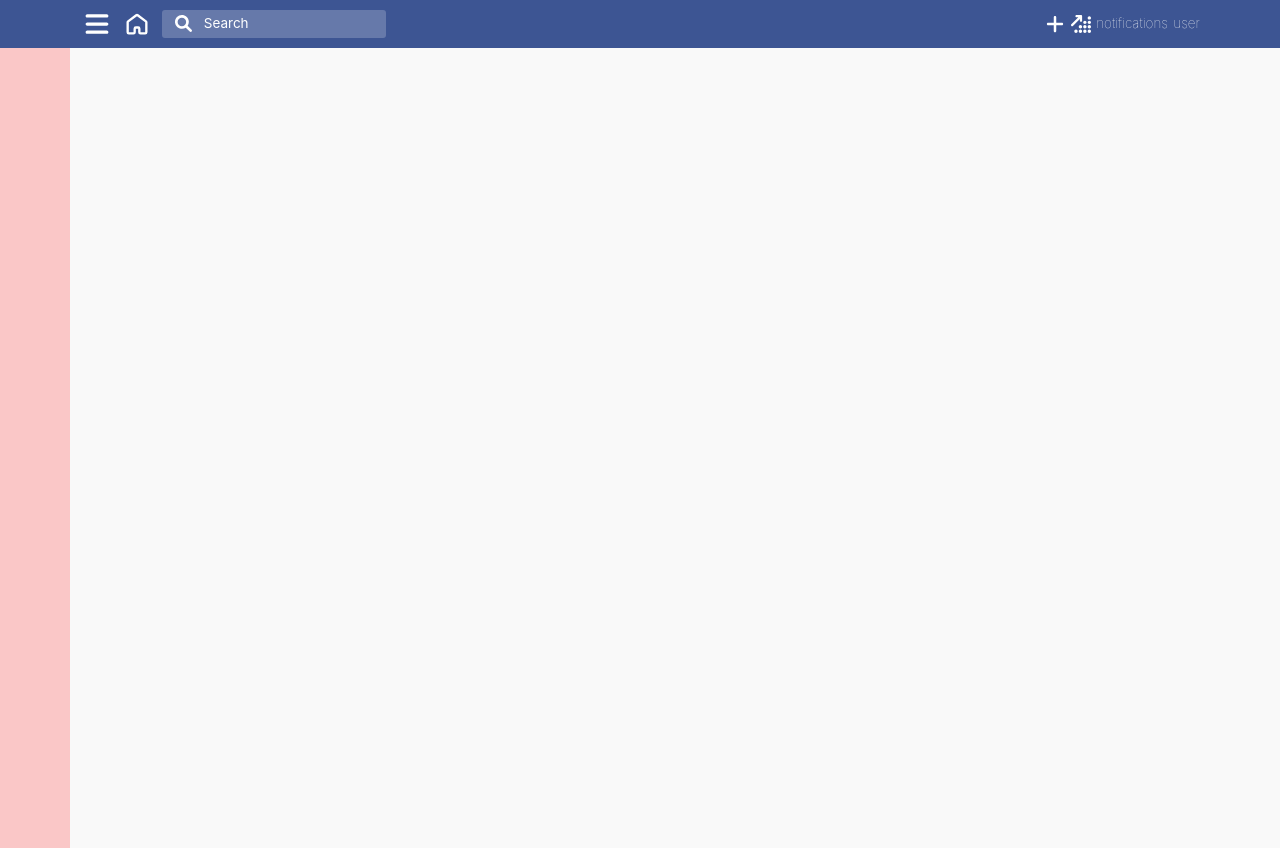
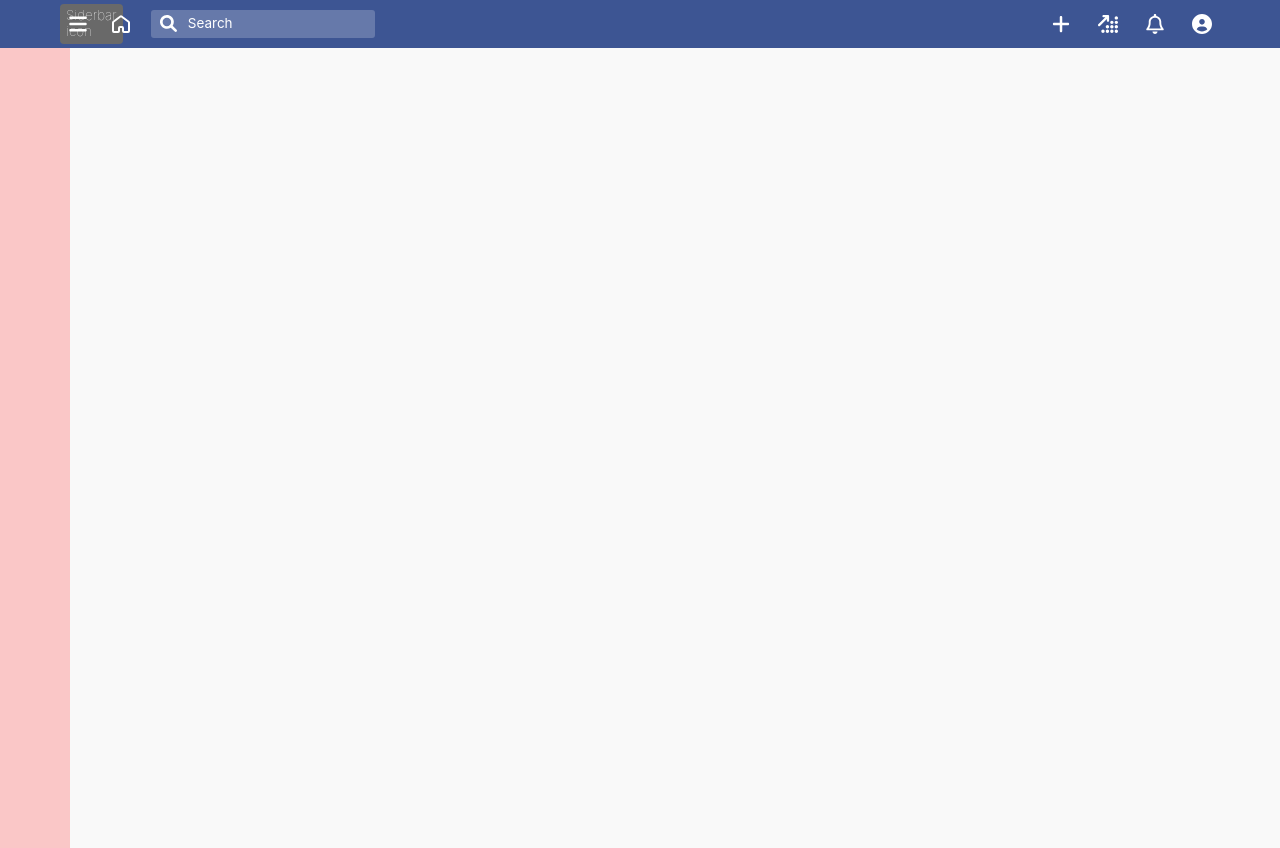
Before and after one commit to flaviodorta/todofeito-app-client, a React (Create React App) app: page /#/inbox in a window 1280 px wide. Both pictures are taken after a click on the button 97 px from the left and 24 px from the top of the page. Built offline with nearby package versions, Linux system fonts and the light colour scheme.

Commit message:
fix: changed hovered div of input with onFocus and onBlur property to apply width effect when focus and unapply when lose focus

```diff
--- a/src/components/app/Navbar/Navbar.component.tsx
+++ b/src/components/app/Navbar/Navbar.component.tsx
@@ -9,13 +9,16 @@ import {
   ShortcutInputButton,
 } from './Navbar.styles';
 import { baseTheme } from '../../../styles/theme/theme';
+import { useState } from 'react';
 
 import { HomeOutlineIcon as HomeIcon } from '../../icons/HomeOutlineIcon';
 import { ArrowGrowthIcon as CompletedTodosIcon } from '../../icons/ArrowGrowthIcon';
 import { PlusSolidIcon as AddTaskIcon } from '../../icons/PlusSolidIcon';
 import { BarsSolidIcon as SidebarIcon } from '../../icons/BarsSolidIcon';
 import { MaginifyingGlassSolidIcon as SearchIcon } from '../../icons/MagnifyingGlassSolidIcon';
-import { useState } from 'react';
+import { BellRegularIcon as NotificationsIcon } from '../../icons/BellRegularIcon';
+import { CircleUserSolidIcon as UserIcon } from '../../icons/CircleUserSolidIcon';
+import { Label } from '../../shared/Label/Label';
 
 export type NavbarProps = {
   toggleSidebar: () => void;
@@ -37,14 +40,15 @@ export function Navbar(props: NavbarProps) {
       <Ul>
         <Li>
           <NavIconButton onClick={props.toggleSidebar}>
-            <SidebarIcon height={'26px'} width={'26px'} fill={white} />
+            <SidebarIcon fill={white} />
           </NavIconButton>
+          <Label content={'Siderbar icon'} />
         </Li>
 
         <Li>
           <NavLink to='/home'>
             <NavIconButton>
-              <HomeIcon height={'28px'} width={'28px'} stroke={white} />
+              <HomeIcon height={'24px'} width={'24px'} stroke={white} />
             </NavIconButton>
           </NavLink>
         </Li>
@@ -52,12 +56,10 @@ export function Navbar(props: NavbarProps) {
         <HoveredDiv
           isInputOpen={isInputOpen}
           isInputHover={isInputHover}
-          onClick={openInput}
           onMouseEnter={enterCursorInput}
-          onMouseLeave={() => {
-            closeInput();
-            leaveCursorInput();
-          }}
+          onMouseLeave={leaveCursorInput}
+          onFocus={openInput}
+          onBlur={closeInput}
         >
           <Li>
             <SearchIcon id='search-icon' />
@@ -75,13 +77,28 @@ export function Navbar(props: NavbarProps) {
 
       <Ul>
         <Li>
-          <AddTaskIcon fill={white} />
+          <NavIconButton>
+            <AddTaskIcon fill={white} />
+          </NavIconButton>
         </Li>
+
         <Li>
-          <CompletedTodosIcon fill={white} />
+          <NavIconButton>
+            <CompletedTodosIcon fill={white} />
+          </NavIconButton>
         </Li>
-        <Li>notifications</Li>
-        <Li>user</Li>
+
+        <Li>
+          <NavIconButton>
+            <NotificationsIcon fill={white} />
+          </NavIconButton>
+        </Li>
+
+        <Li>
+          <NavIconButton>
+            <UserIcon fill={white} />
+          </NavIconButton>
+        </Li>
       </Ul>
     </Nav>
   );
--- a/src/components/app/Navbar/Navbar.styles.ts
+++ b/src/components/app/Navbar/Navbar.styles.ts
@@ -2,14 +2,14 @@ import styled, { css, DefaultTheme, ThemedStyledProps } from 'styled-components'
 import { Link } from 'react-router-dom';
 import { HoveredDivProps, InputProps } from './Navbar.types';
 
-const inputOpenCSS = <T, P extends DefaultTheme>(props: ThemedStyledProps<T, P>) => css`
+const inputOpenCSS = <P, T extends DefaultTheme>(props: ThemedStyledProps<P, T>) => css`
   background-color: ${props.theme.colors.white};
   color: ${props.theme.colors.font};
 
   transition: color 0.125s ease, background-color 0.175s ease;
 `;
 
-const searchIconOpenInputCSS = <T, P extends DefaultTheme>(props: ThemedStyledProps<T, P>) => css`
+const searchIconOpenInputCSS = <P, T extends DefaultTheme>(props: ThemedStyledProps<P, T>) => css`
   fill: ${(props) => props.theme.colors.primary.one};
 
   transition: fill 0.125s ease;
@@ -20,7 +20,7 @@ export const Nav = styled.nav`
   width: 100vw;
   background-color: ${(props) => props.theme.colors.primary.one};
   display: flex;
-  padding: 1.2rem 8rem;
+  padding: 1.2rem 6rem;
 
   display: flex;
   justify-content: space-between;
@@ -39,6 +39,10 @@ export const Ul = styled.ul`
   li:not(:last-child) {
     margin-right: 0.54rem;
   }
+
+  &:nth-child(2) li:not(:last-child) {
+    margin-right: 1.11rem;
+  }
 `;
 
 export const Li = styled.li`
@@ -53,7 +57,7 @@ export const Li = styled.li`
     width: 1.7rem;
     height: 1.7rem;
     position: relative;
-    left: 1.4rem;
+    left: 1.3rem;
     fill: ${(props) => props.theme.colors.white};
 
     transition: fill 0.125s ease;
@@ -67,11 +71,12 @@ export const NavIconButton = styled.button`
 
   background-color: transparent;
   border: none;
-  border-radius: 4px;
   outline: none;
   cursor: pointer;
   transition: all 0.225 ease;
-  padding: 4px;
+  padding: 0.4rem 0.8rem;
+  height: 4.8rem;
+  width: auto;
 
   &:hover {
     background-color: rgba(255, 255, 255, 0.19);
@@ -85,8 +90,8 @@ export const NavLink = styled(Link)`
 `;
 
 export const Input = styled.input<InputProps>`
-  margin-left: -1.6rem;
-  text-indent: 3.8rem;
+  margin-left: -1.3rem;
+  text-indent: 3.3rem;
   padding: 0.6rem 0.4rem;
   border-radius: 3px;
   border: none;
--- /dev/null
+++ b/src/components/icons/CircleUserSolidIcon.tsx
@@ -0,0 +1,11 @@
+import { ReactComponent as SvgIcon } from '../../assets/svgs/circle-user-solid.svg';
+import { IconProps } from './types/IconProps.types';
+import { baseTheme } from '../../styles/theme/theme';
+
+export function CircleUserSolidIcon({
+  height = baseTheme.sizes.icon,
+  width = baseTheme.sizes.icon,
+  ...restProps
+}: IconProps): JSX.Element {
+  return <SvgIcon height={height} width={width} {...restProps} />;
+}
--- /dev/null
+++ b/src/components/shared/Label/Label.styles.ts
@@ -0,0 +1,9 @@
+import styled from 'styled-components';
+
+export const Div = styled.div`
+  background-color: ${(props) => props.theme.colors.grey.one};
+  border: none;
+  border-radius: 4px;
+  padding: 0.4rem 0.6rem;
+  position: absolute;
+`;
--- /dev/null
+++ b/src/components/shared/Label/Label.tsx
@@ -0,0 +1,6 @@
+import { LabelProps } from './Label.types';
+import { Div } from './Label.styles';
+
+export function Label(props: LabelProps): JSX.Element {
+  return <Div>{props.content}</Div>;
+}
--- /dev/null
+++ b/src/components/shared/Label/Label.types.ts
@@ -0,0 +1,3 @@
+export type LabelProps = {
+  content: string;
+};
--- a/src/styles/global-style/global-style.ts
+++ b/src/styles/global-style/global-style.ts
@@ -16,6 +16,7 @@ export const GlobalStyle = createGlobalStyle`
     font-family: inherit;
     color: inherit;
     outline: none;
+    position: relative;
   }
 
   *:focus {
```
Also changed, not shown: src/assets/svgs/circle-user-solid.svg (added).
